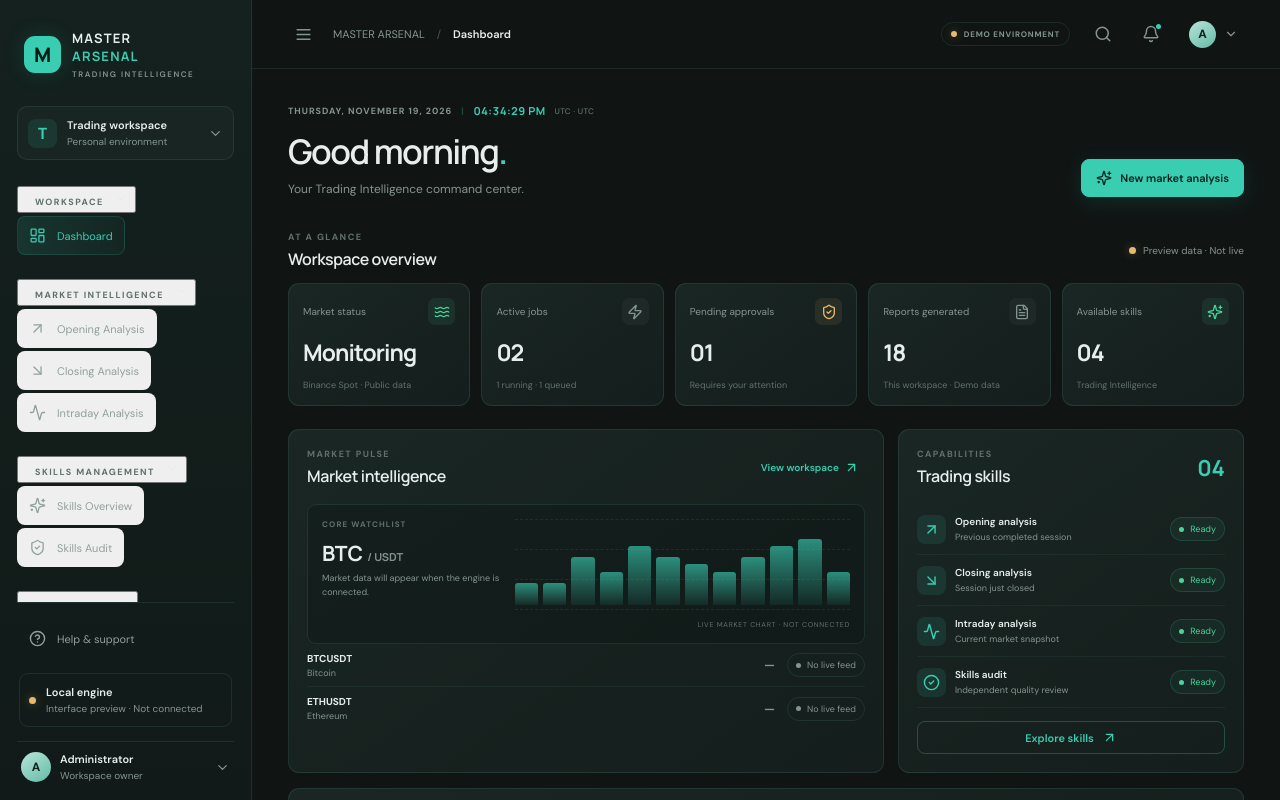
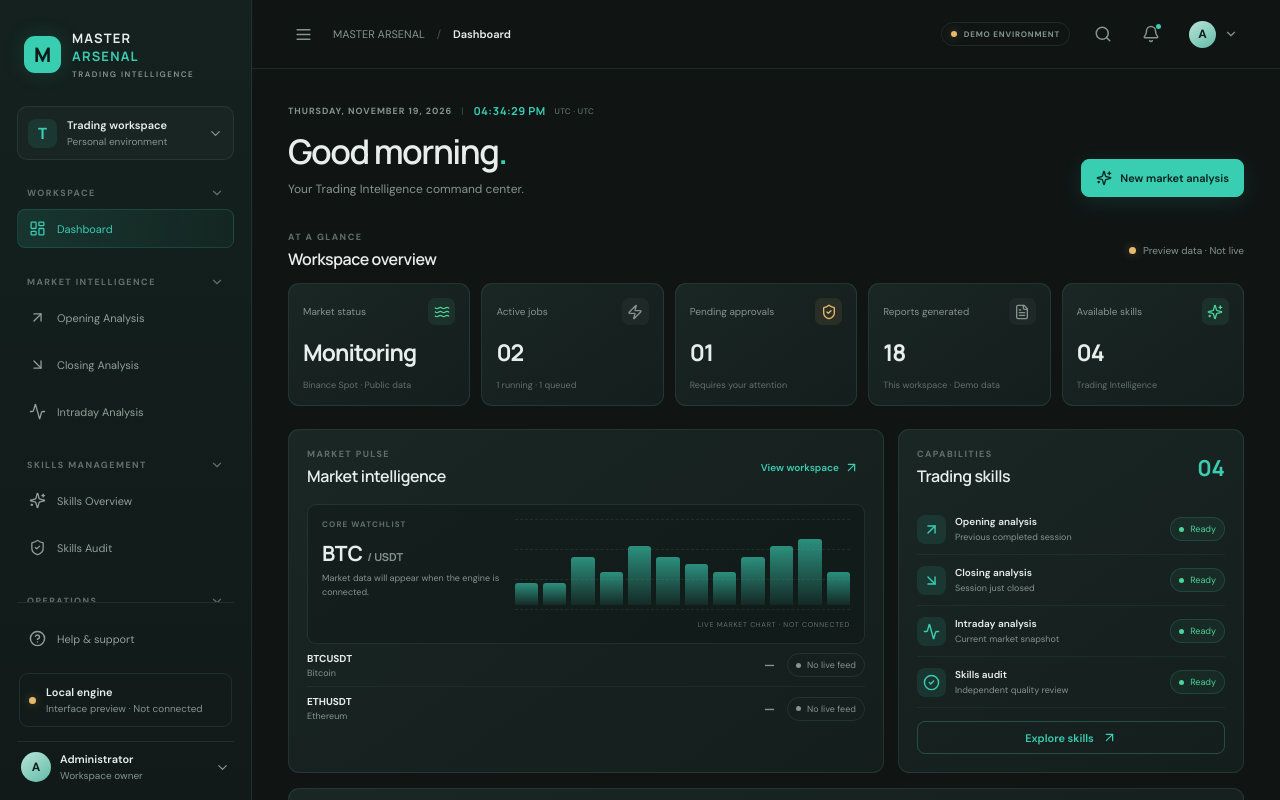
Before and after one commit to jlsoftware2026/master-arsenal, a React (Vite) app in the folder frontend/: page / in a window 1280 px wide. Shown: the top 800 px of the page. Built offline with nearby package versions, Linux system fonts and the light colour scheme.

Commit message:
Style expandable module navigation and page scaffolds

```diff
--- a/frontend/src/styles.css
+++ b/frontend/src/styles.css
@@ -308,3 +308,91 @@ h2 { margin: 0; font-size: 16px; font-weight: 600; letter-spacing: -.025em; }
   .page-content { padding-right: 12px; padding-left: 12px; }
   .panel { padding: 14px; }
 }
+
+
+/* Hierarchical module navigation */
+.nav-group-toggle {
+  width: 100%;
+  display: flex;
+  align-items: center;
+  justify-content: space-between;
+  gap: 8px;
+  padding: 0 10px;
+  margin: 0 0 6px;
+  border: 0;
+  background: transparent;
+  text-align: left;
+  cursor: pointer;
+}
+.nav-group-toggle .nav-label {
+  margin: 0;
+  color: var(--subtle);
+  transition: color .18s ease;
+}
+.nav-group-toggle:hover .nav-label { color: var(--muted); }
+.group-chevron {
+  flex: 0 0 auto;
+  color: var(--subtle);
+  transform: rotate(-90deg);
+  transition: transform .18s ease;
+}
+.group-chevron.expanded { transform: rotate(0deg); }
+.nav-group-items { display: grid; gap: 2px; }
+.nav-link {
+  width: 100%;
+  text-align: left;
+  cursor: pointer;
+  background: transparent;
+}
+.nav-link.active { color: var(--accent); }
+.sidebar-collapsed .nav-group-toggle {
+  justify-content: center;
+  padding: 0;
+}
+.sidebar-collapsed .nav-group-toggle .nav-label,
+.sidebar-collapsed .group-chevron { display: none; }
+.sidebar-collapsed .nav-group { margin-bottom: 15px; }
+.module-placeholder { min-height: 360px; }
+.module-placeholder-panel {
+  max-width: 820px;
+  min-height: 230px;
+  padding: 26px;
+}
+.module-placeholder-panel h2 { margin: 4px 0 10px; font-size: 20px; }
+.module-placeholder-panel > p {
+  max-width: 620px;
+  color: var(--muted);
+  font-size: 12px;
+  line-height: 1.7;
+}
+.module-placeholder-note {
+  max-width: 620px;
+  display: flex;
+  align-items: flex-start;
+  gap: 12px;
+  margin-top: 28px;
+  padding: 14px;
+  border: 1px solid var(--border);
+  border-radius: 9px;
+  background: rgba(8,15,13,.2);
+}
+.module-placeholder-note .engine-pulse { margin-top: 4px; flex: 0 0 auto; }
+.module-placeholder-note > span:last-child {
+  display: flex;
+  flex-direction: column;
+  gap: 5px;
+}
+.module-placeholder-note b { color: var(--text); font-size: 11px; }
+.module-placeholder-note small {
+  color: var(--muted);
+  font-size: 10px;
+  line-height: 1.6;
+}
+@media (max-width: 760px) {
+  .sidebar-collapsed .nav-group-toggle {
+    justify-content: space-between;
+    padding: 0 10px;
+  }
+  .sidebar-collapsed .nav-group-toggle .nav-label { display: block; }
+  .sidebar-collapsed .group-chevron { display: block; }
+}
```
